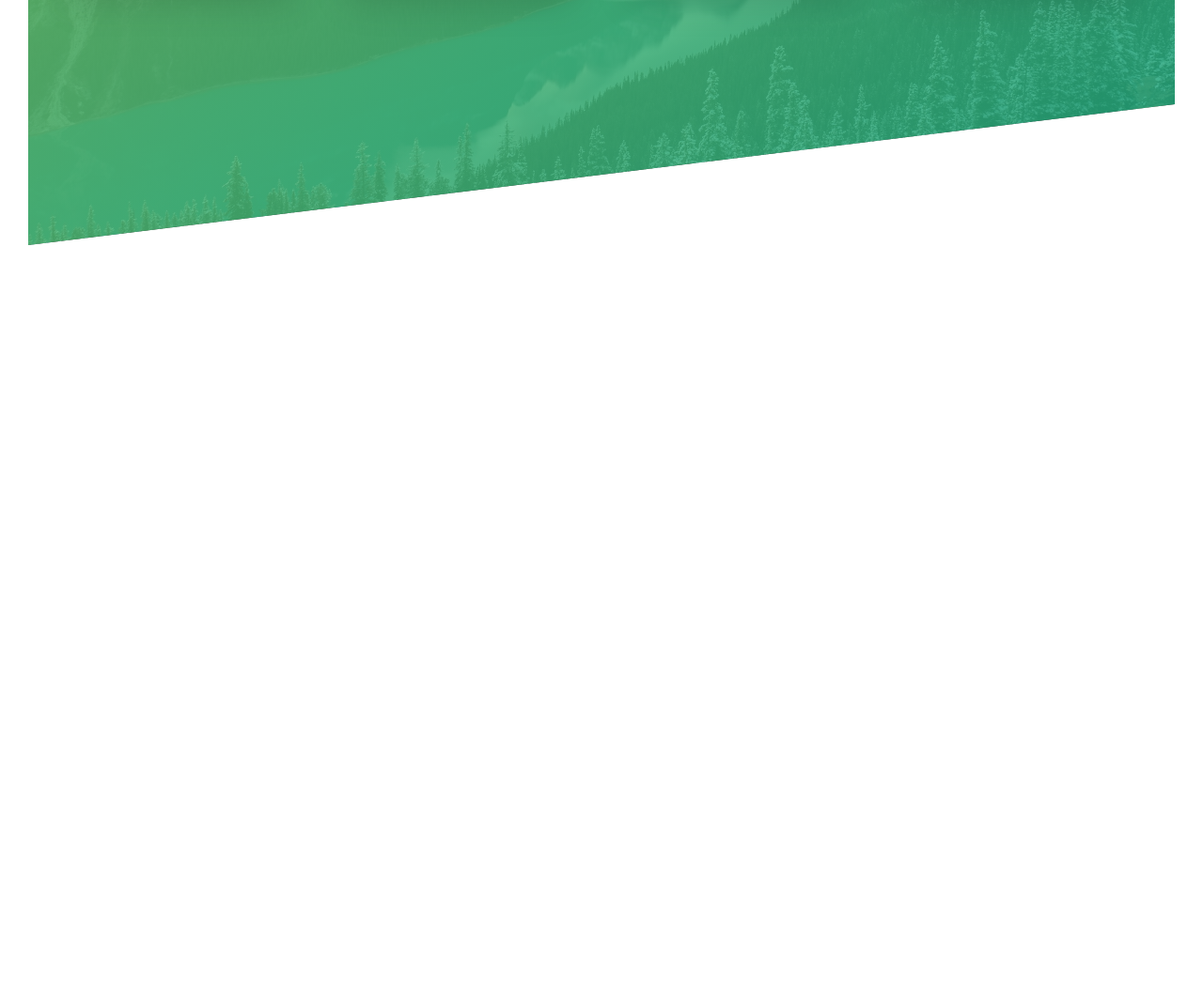
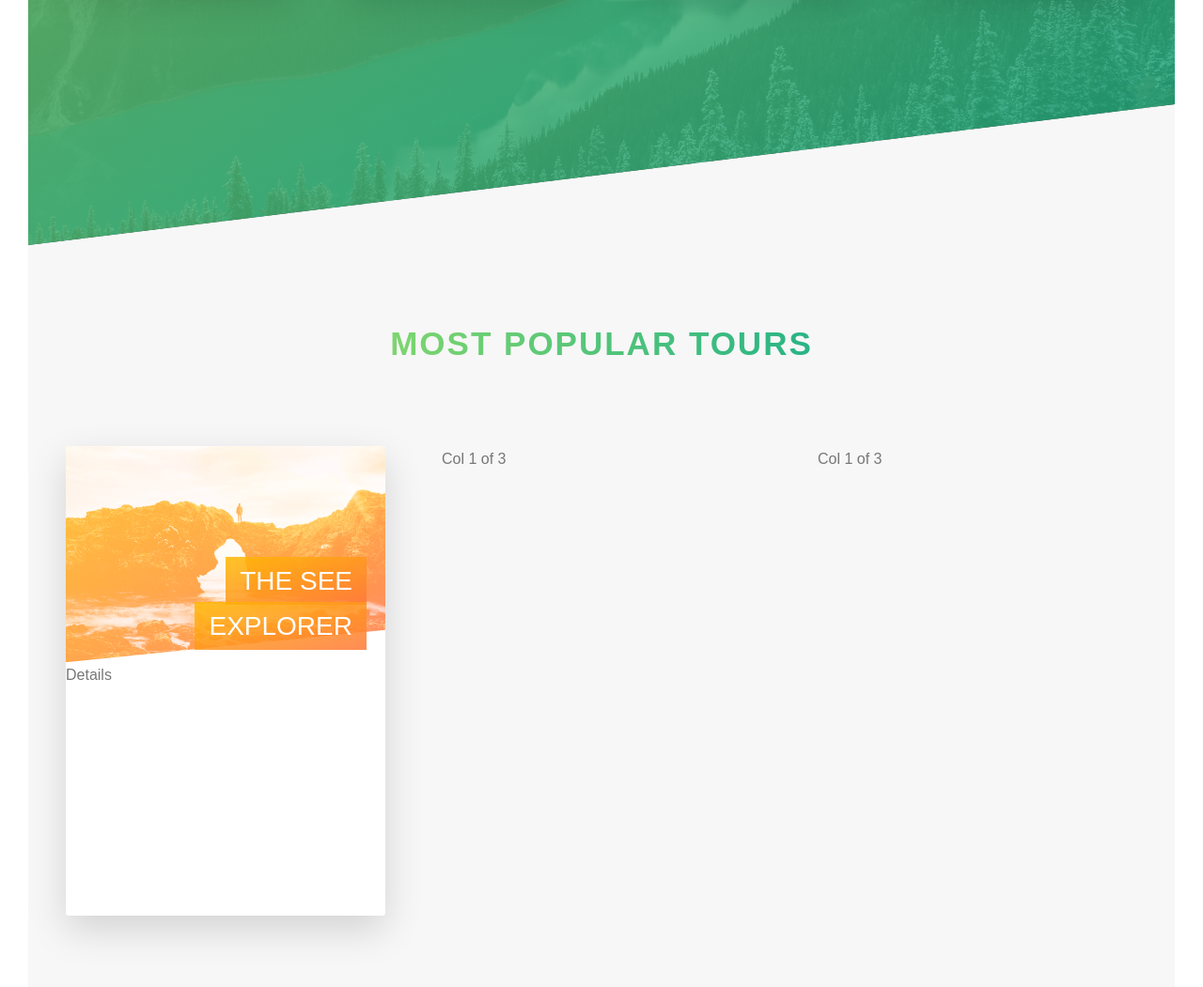
Before and after one commit to Rakib544/sass-practise, a website: page index.html in a window 1280 px wide. Shown: the part 1959-3010 px from the top of the page at 94% size. Before the commit the page ends 2220 px from the top, so only its background shows below. Drawn offline with Linux system fonts and the light colour scheme; files whose address does not match are found by name.

Commit message:
card ddesign i on progress

```diff
--- a/index.html
+++ b/index.html
@@ -169,7 +169,31 @@
       <!-- featured section end  here -->
 
       <!-- tour section start here -->
-
+      <section class="section-tours">
+        <div class="u-center-text u-margin-bottom-big">
+          <h2 class="heading-secondary">Most popular tours</h2>
+        </div>
+        <div class="row">
+          <div class="col-1-of-3">
+            <div class="card">
+              <div class="card__side card__side--front card__side--front-1">
+                <div class="card__picture card__picture--1">&nbsp;</div>
+                <h4 class="card__heading">
+                  <span class="card__heading-span card__heading-span-1">
+                    The see explorer
+                  </span>
+                </h4>
+                <div class="card__details">Details</div>
+              </div>
+              <div class="card__side card__side--back card__side--back-1">
+                back
+              </div>
+            </div>
+          </div>
+          <div class="col-1-of-3">Col 1 of 3</div>
+          <div class="col-1-of-3">Col 1 of 3</div>
+        </div>
+      </section>
       <!-- tour section end here -->
     </main>
     <!-- about section end -->
--- a/sass/abstracts/_variables.scss
+++ b/sass/abstracts/_variables.scss
@@ -2,6 +2,12 @@
 $color-primary: #55c57a;
 $color-primary-light: #7ed56f;
 $color-primary-dark: #28b485;
+
+$color-secondary-light: #ffb900;
+$color-secondary-dark: #ff7738;
+
+$color-tertiary-light: #2998ff;
+$color-tertiary-dark: #5643fa;
 
 $color-grey-dark: #777;
 $color-white: #fff;
--- /dev/null
+++ b/sass/components/_card.scss
@@ -0,0 +1,128 @@
+.card {
+  // Functionality
+  perspective: 150rem;
+  -moz-perspective: 150rem;
+  position: relative;
+  height: 50rem;
+  cursor: pointer;
+
+  &__side {
+    height: 50rem;
+    transition: all 0.8s ease;
+    position: absolute;
+    top: 0;
+    left: 0;
+    width: 100%;
+    backface-visibility: hidden;
+    border-radius: 3px;
+    overflow: hidden;
+    box-shadow: 0 1.5rem 4rem rgba($color-black, 0.15);
+
+    &--front {
+      background-color: $color-white;
+    }
+
+    &--back {
+      transform: rotateY(180deg);
+
+      &-1 {
+        background-image: linear-gradient(
+          to right bottom,
+          $color-secondary-light,
+          $color-secondary-dark
+        );
+      }
+
+      &-2 {
+        background-image: linear-gradient(
+          to right bottom,
+          $color-primary-light,
+          $color-primary-dark
+        );
+      }
+
+      &-3 {
+        background-image: linear-gradient(
+          to right bottom,
+          $color-tertiary-light,
+          $color-tertiary-dark
+        );
+      }
+    }
+  }
+
+  &:hover &__side--front {
+    transform: rotateY(-180deg);
+  }
+
+  &:hover &__side--back {
+    transform: rotateY(0deg);
+  }
+
+  //   Front side styling
+  &__picture {
+    background-size: cover;
+    height: 23rem;
+    background-blend-mode: screen;
+    -webkit-background-clip: polygon(0 0, 100% 0, 100% 85%, 0 100%);
+    background-clip: polygon(0 0, 100% 0, 100% 85%, 0 100%);
+    clip-path: polygon(0 0, 100% 0, 100% 85%, 0 100%);
+
+    &--1 {
+      background-image: linear-gradient(
+          to right bottom,
+          $color-secondary-light,
+          $color-secondary-dark
+        ),
+        url(../../img/nat-5.jpg);
+    }
+    &--2 {
+      background-image: url(../../img/nat-6.jpg);
+    }
+    &--3 {
+      background-image: url(../../img/nat-7.jpg);
+    }
+  }
+
+  &__heading {
+    font-size: 2.8rem;
+    font-weight: 300;
+    text-align: right;
+    text-transform: uppercase;
+    color: #fff;
+    position: absolute;
+    top: 12rem;
+    right: 2rem;
+    width: 75%;
+  }
+
+  &__heading-span {
+    padding: 1rem 1.5rem;
+    box-decoration-break: clone;
+    -webkit-box-decoration-break: clone;
+
+    &-1 {
+      background-image: linear-gradient(
+        to right bottom,
+        rgba($color-secondary-light, 0.85),
+        rgba($color-secondary-dark, 0.85)
+      );
+    }
+
+    &-2 {
+      background-image: linear-gradient(
+        to right bottom,
+        rgba($color-primary-light, 0.85),
+        rgba($color-primary-dark, 0.85)
+      );
+    }
+
+    &-3 {
+      background-image: linear-gradient(
+        to right bottom,
+        rgba($color-tertiary-light, 0.85),
+        rgba($color-tertiary-dark, 0.85)
+      );
+    }
+  }
+}
--- a/sass/main.scss
+++ b/sass/main.scss
@@ -14,6 +14,7 @@ Dark Green: #28b485; */
 @import "components/button";
 @import "components/composition";
 @import "components/feature-box";
+@import "components/card";
 
 @import "layout/grid";
 @import "layout/header";
--- a/sass/pages/_home.scss
+++ b/sass/pages/_home.scss
@@ -20,3 +20,9 @@
     transform: skewY(7deg);
   }
 }
+
+.section-tours {
+  background-color: $color-grey-light-1;
+  padding: 25rem 0 50rem 0;
+  margin-top: -10rem;
+}
```
Also changed, not shown: css/style.css.
